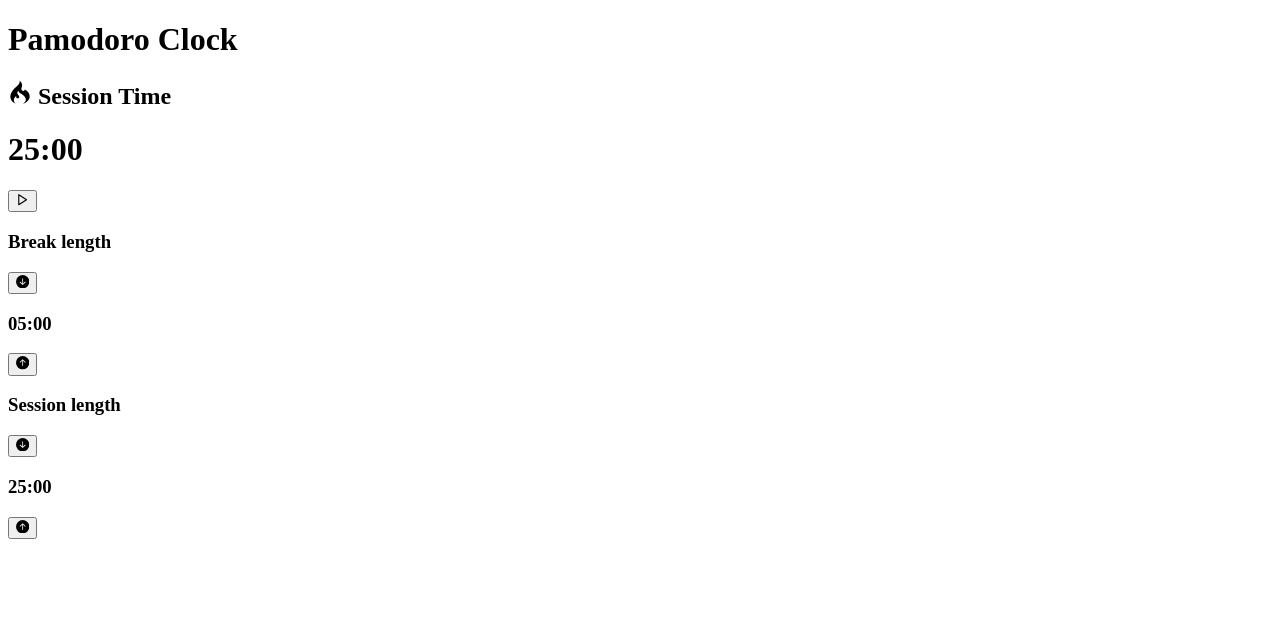
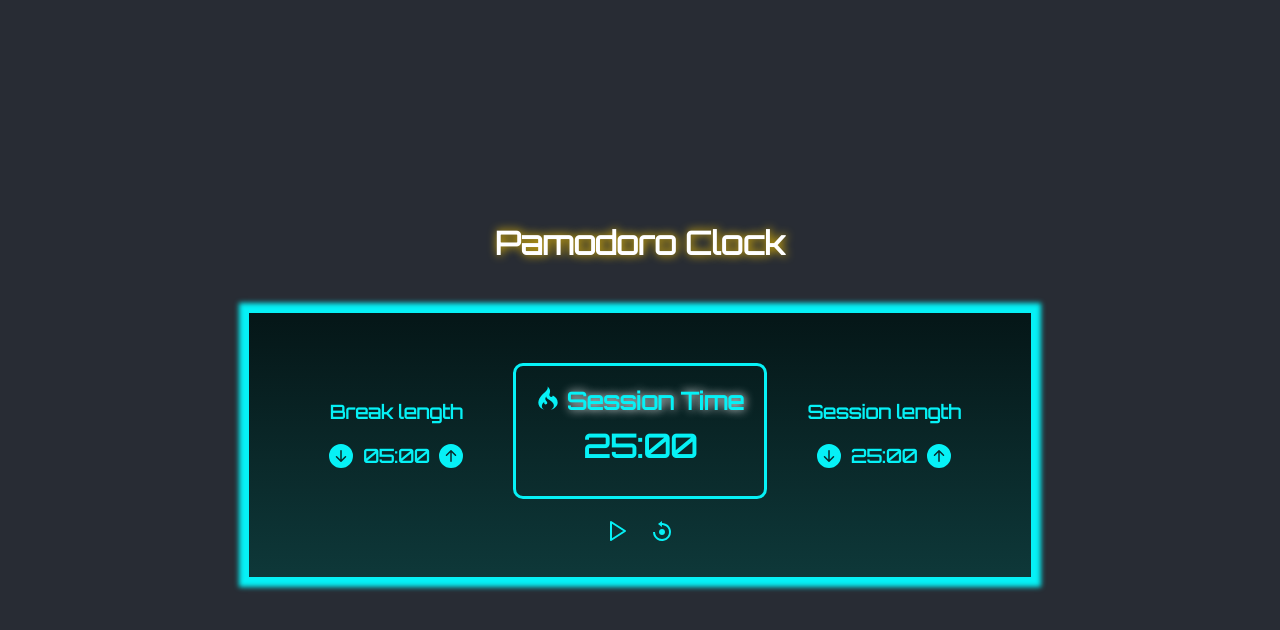
Before and after one commit to nelly02d/25-5Clock, a React (Create React App) app: page / in a window 1280 px wide. Shown: the top 630 px of the page. Built offline with nearby package versions, Linux system fonts and the light colour scheme.

Commit message:
Add styles

```diff
--- /dev/null
+++ b/src/App.css
@@ -0,0 +1,81 @@
+@import url('https://fonts.googleapis.com/css2?family=Orbitron&display=swap');
+
+* {
+  padding: 0;
+  margin: 0;
+  box-sizing: border-box;
+}
+
+.App {
+  text-align: center;
+  height: 100vh;
+  background-color: #282c34;
+  display: flex;
+  justify-content: center;
+  flex-direction: column;
+  align-items: center;
+  font-family: 'Orbitron', sans-serif;
+}
+
+.clock-container {
+  background: linear-gradient(180deg, #051617, #0e3839);
+  padding: 30px;
+  color: #06f1f6;
+  box-shadow: 0 0 5px 10px;
+}
+
+.clock-title {
+  margin-bottom: 50px;
+  color: #fff;
+  text-shadow: #FC0 1px 0 10px;
+}
+
+.clock {
+  display: flex;
+  justify-content: center;
+  align-items: center;
+}
+
+.length {
+  padding: 0 40px;
+}
+
+.length-ctrl {
+  display: flex;
+  justify-content: space-evenly;
+  padding: 20px 0;
+
+}
+
+.clock-main {
+  border: 3px solid #06f1f6;
+  border-radius: 10px;
+  padding: 20px;
+  margin: 20px 0;
+}
+
+.display-time {
+  padding: 10px 0;
+}
+
+.time-title {
+  text-shadow: #fff 1px 0 10px;
+}
+
+button {
+  cursor: pointer;
+  border-style: none;
+  background-color: transparent;
+  color: #06f1f6;
+  margin: 0 10px;
+}
+
+@media (max-width: 800px) {
+  .clock {
+    display: block;
+  }
+
+  .control-btn {
+    margin: 20px 0;
+  }
+}
--- a/src/App.js
+++ b/src/App.js
@@ -1,9 +1,13 @@
 import Length from "./components/LengthTime";
+import './App.css'
 import {FiPlay, FiPause} from 'react-icons/fi';
 import {BsAlarm} from 'react-icons/bs';
 import {DiCodeigniter} from 'react-icons/di';
+import {BiReset} from 'react-icons/bi';
 import { useState, useRef } from "react";
 import alarm from './components/alarm.mp3';
+import { IconContext } from "react-icons";
+
 
 function App() {
   //Initial state minutes multiply seconds = 1500 seconds
@@ -62,7 +66,7 @@ function App() {
     } else if(val === 0) {
       setBreak = false;
       setOnBreak(false);
-      playBreakAudio();
+      setOnBreakAudio(playBreakAudio());
 
       return sessionTime;
     }
@@ -96,14 +100,20 @@ function App() {
     setPause(!pause);
   };
 
+  //reset the time on default
+  const resetTime = () => {
+    setDisplayTime(25 * 60);
+    setBreakTime(5 * 60);
+    setSessionTime(25 * 60);
+  }
+
   return (
     <div className="App">
-      <h1>Pamodoro Clock</h1>
-      <div>
-        <h2>{onBreak ? (<div><BsAlarm/> Break Time</div>) : (<div><DiCodeigniter/> Session Time</div>)}</h2>
-        <h1>{formatTime(displayTime)}</h1>
-        {/* Control time */}
-        <button type="button" onClick={handleStart}>{pause ? <FiPlay /> : <FiPause/>}</button>
+      <IconContext.Provider value={{size:'1.5rem'}}>
+      <div className="container">
+        <h1 className="clock-title">Pamodoro Clock</h1>
+        <div className="clock-container">
+          <div className="clock">
             {/* Break Time */}
             <Length
               title={'Break length'}
@@ -112,6 +122,17 @@ function App() {
               time={breakTime}
               formatTime={formatTime}
             />
+            <div>
+              <div className="clock-main">
+                <div className="time-title" >{onBreak ? (<h2><BsAlarm /> Break Time</h2>) : (<h2><DiCodeigniter /> Session Time</h2>)}</div>
+                <h1 className="display-time">{formatTime(displayTime)}</h1>
+              </div>
+              <div className="control-btn">
+                {/* Control time */}
+                <button onClick={handleStart}>{pause ? <FiPlay /> : <FiPause />}</button>
+                <button onClick={resetTime}><BiReset/></button>
+              </div>
+            </div>
             {/* Session Time */}
             <Length
               title={'Session length'}
@@ -122,6 +143,9 @@ function App() {
             />
           </div>
         </div>
+      </div>
+      </IconContext.Provider>
+    </div>
   );
 }
 
--- a/src/components/LengthTime.js
+++ b/src/components/LengthTime.js
@@ -2,13 +2,13 @@ import {BsFillArrowDownCircleFill, BsArrowUpCircleFill} from 'react-icons/bs';
 
 function Length({title, adjustTime, type, time, formatTime}) {
   return (
-    <div>
+    <div className='length'>
       <h3>{ title }</h3>
-      <div>
-        <button type="button" onClick={() => adjustTime(-60, type )}><BsFillArrowDownCircleFill /></button>
+      <div className='length-ctrl'>
+        <button className='length-btn' type="btn" onClick={() => adjustTime(-60, type )}><BsFillArrowDownCircleFill /></button>
+        <h3>{formatTime(time)}</h3>
+        <button className='length-btn' type="btn" onClick={() => adjustTime(60, type )}><BsArrowUpCircleFill /></button>
       </div>
-      <h3>{formatTime(time)}</h3>
-      <button type="button" onClick={() => adjustTime(60, type )}><BsArrowUpCircleFill /></button>
     </div>
   )
 };
```
Lines whose indentation alone changed are shown as unchanged.
